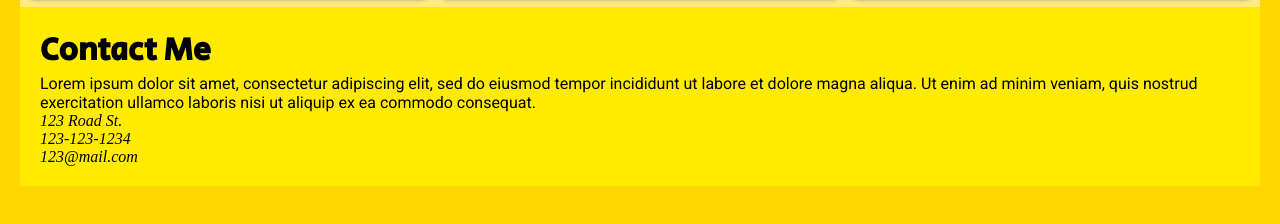
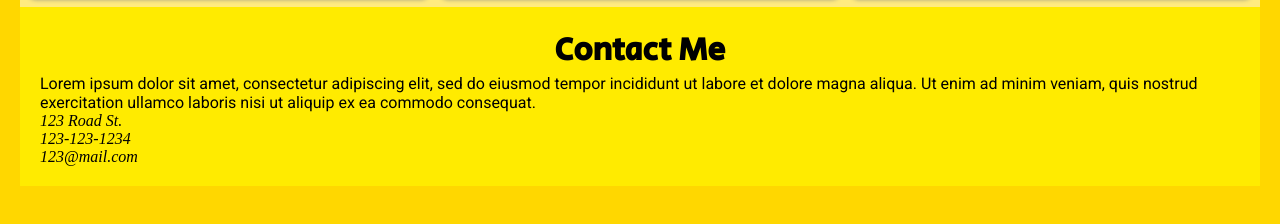
Before and after one commit to stef44n/personal-portfolio, a plain HTML site: page index.html in a window 1280 px wide. Shown: the part 496-720 px from the top of the page. Drawn offline with nearby package versions, Linux system fonts and the light colour scheme.

Commit message:
Add class to a header

```diff
--- a/index.html
+++ b/index.html
@@ -156,7 +156,7 @@
             </div>
         </main>
         <footer>
-            <h1>Contact Me</h1>
+            <h1 class="footer-header">Contact Me</h1>
             <p>
                 Lorem ipsum dolor sit amet, consectetur adipiscing elit, sed do
                 eiusmod tempor incididunt ut labore et dolore magna aliqua. Ut
```
